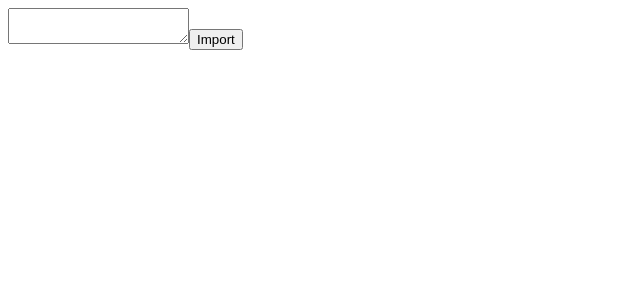
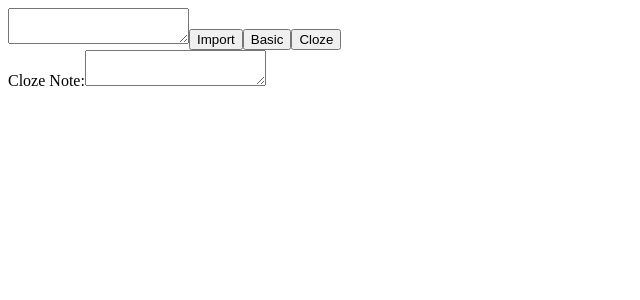
Before and after one commit to galbertsson/MarcWeb, a Next.js app in the folder code/: page /create in a window 1280 px wide. Both pictures are taken after a click on the button "Import". Shown: the top 300 px of the page, without its empty margins (0-640 px from the left). Built offline with nearby package versions, Linux system fonts and the light colour scheme.

Commit message:
Added buttons to add cards without using the parser

```diff
--- a/code/components/creation/deckCreation.js
+++ b/code/components/creation/deckCreation.js
@@ -1,6 +1,6 @@
 import { textParser } from "../../util/textParser";
 import TextInput from "./textInput";
-import Note from "../note";
+import Note from "./note";
 
 class DeckCreation extends React.Component {
 
@@ -43,17 +43,26 @@ class DeckCreation extends React.Component {
             }
         }
 
-        console.log("Index: " + index)
-        console.log("Front: " + text)
+        this.setState({notes})
+    }
 
+    newNote(type){
+        let notes = this.state.notes.slice()
 
+        if(type === "cloze"){
+            notes.push({text : ""})
+        }else if (type === "basic"){
+            notes.push({front : "", back : ""})
+        }
 
-        this.setState({notes})
+        this.setState({notes : notes})
     }
 
     render(){
         return <>
             <TextInput textCallBack={this.parseHandler} buttonCallBack={this.runParser}/>
+            <button onClick={() => this.newNote("basic")}>Basic</button>
+            <button onClick={() => this.newNote("cloze")}>Cloze</button>
             {this.state.notes.map((note, index) => <Note {...note} index={index} callBack={this.noteChange}/>)}
         </>
     }
--- a/code/components/note.js
+++ b/code/components/creation/note.js
@@ -1,5 +1,5 @@
 const Note = (props) => {
-    if(props.text){
+    if(props.text !== undefined){
         return <div>
             Cloze Note:
             <textarea value={props.text} onChange={(e) => props.callBack(props.index, e.target.value)}></textarea>
@@ -11,8 +11,7 @@ const Note = (props) => {
             <textarea value={props.back} onChange={(e) => props.callBack(props.index, e.target.value, false)}></textarea>
         </div>
     }
-    return " "
+    return `Apologies, but the note number ${props.index} seems to be invalid!`
 }
 
-
 export default Note
```
